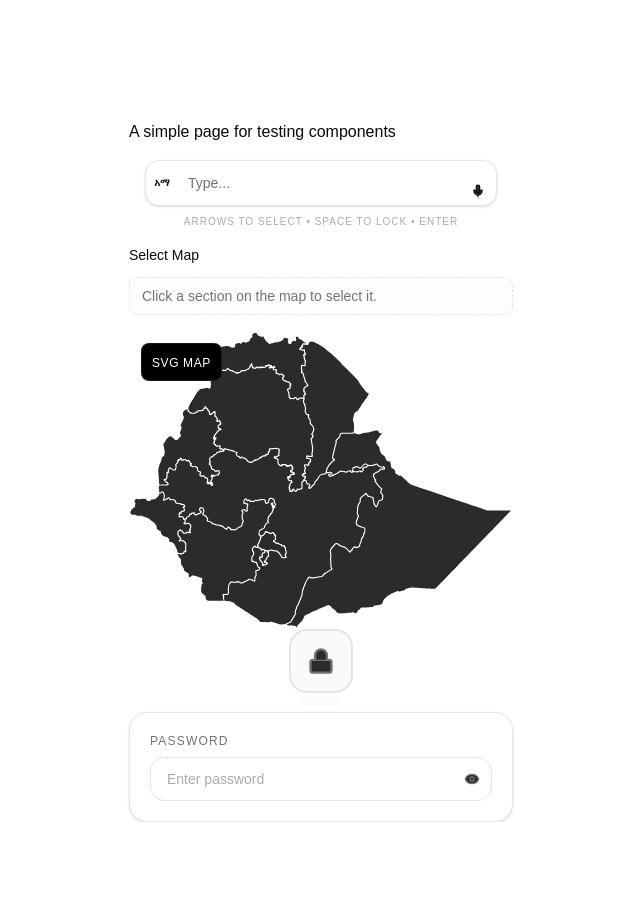
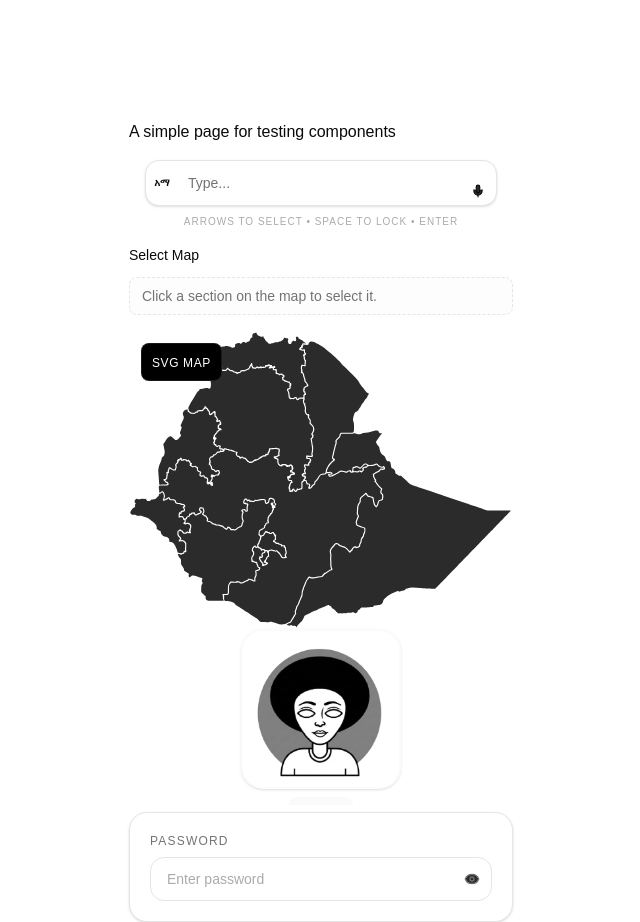
Before and after one commit to coderade1905/GDG, a React (Vite) app: page / in a window 1280 px wide. Shown: the whole page, without its empty margins (319-959 px from the left). Before the commit the page ends 822 px from the top, so only its background shows below. Built offline with nearby package versions, Linux system fonts and the light colour scheme.

Commit message:
added the image of the mascot

```diff
--- a/src/kewti-passwords/component.tsx
+++ b/src/kewti-passwords/component.tsx
@@ -2,7 +2,8 @@
 
 import * as React from "react"
 import { cn } from "@/lib/utils"
-import { Eye, EyeOff, Lock, Check, X } from "lucide-react"
+import { Eye, EyeOff, Check, X } from "lucide-react"
+import mascotImage from "./mascot.png"
 
 /* ──────────────────────────────────────────────
    Strength helpers
@@ -93,38 +94,44 @@ export function KewtiPassword({
             <div className="flex items-end justify-center">
                 <div
                     className={cn(
-                        "relative mb-[-1px] flex items-end justify-center transition-transform duration-300",
+                        "relative -mb-px flex items-end justify-center transition-transform duration-300",
                         focused && "scale-105",
                     )}
                 >
                     {mascot ? (
                         mascot
                     ) : (
-                        /* Default placeholder – a friendly lock illustration */
-                        <div className="flex flex-col items-center gap-1 pb-2">
+                        /* Mascot illustration with eyes ready for interactivity */
+                        <div className="flex flex-col items-center gap-2 pb-2">
                             <div
                                 className={cn(
-                                    "flex h-16 w-16 items-center justify-center rounded-2xl border-2 transition-all duration-300",
+                                    "relative flex h-40 w-40 items-center justify-center overflow-hidden rounded-3xl border-2 transition-all duration-300",
                                     focused
-                                        ? "border-primary bg-primary/10 shadow-lg shadow-primary/5"
-                                        : "border-border bg-muted/50",
+                                        ? "border-primary/30 shadow-lg shadow-primary/10"
+                                        : "border-muted/40 shadow-sm",
                                 )}
                             >
-                                <Lock
+                                {/* Mascot Image Container - eyes positioned for future tracking */}
+                                <img
+                                    src={mascotImage}
+                                    alt="Mascot"
+                                    className="h-full w-full object-cover transition-transform duration-300"
+                                    loading="lazy"
+                                />
+                                {/* Eye tracking overlay container (reserved for interactive elements) */}
+                                <div
                                     className={cn(
-                                        "h-7 w-7 transition-all duration-300",
-                                        focused
-                                            ? "text-primary"
-                                            : "text-muted-foreground",
-                                        visible && focused && "rotate-12",
+                                        "absolute inset-0 pointer-events-none transition-opacity duration-300",
+                                        focused ? "opacity-0" : "opacity-0",
                                     )}
+                                    data-eyes-container="true"
                                 />
                             </div>
                             {/* little tab that connects to the card */}
                             <div
                                 className={cn(
-                                    "h-2 w-10 rounded-t-md transition-colors duration-300",
-                                    focused ? "bg-primary/10" : "bg-muted/50",
+                                    "h-2 w-16 rounded-t-md transition-colors duration-300",
+                                    focused ? "bg-primary/15" : "bg-muted/50",
                                 )}
                             />
                         </div>
```
Also changed, not shown: src/kewti-passwords/mascot.png (added).
